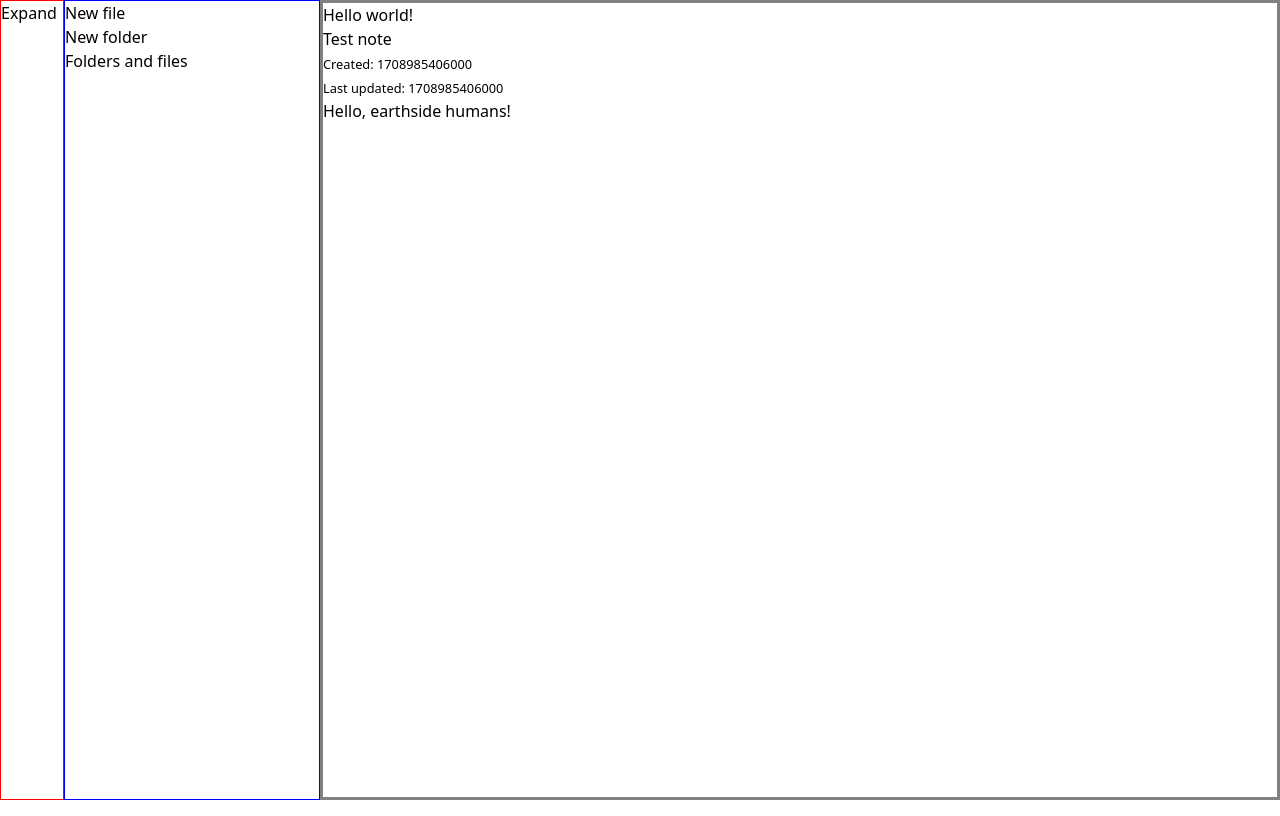
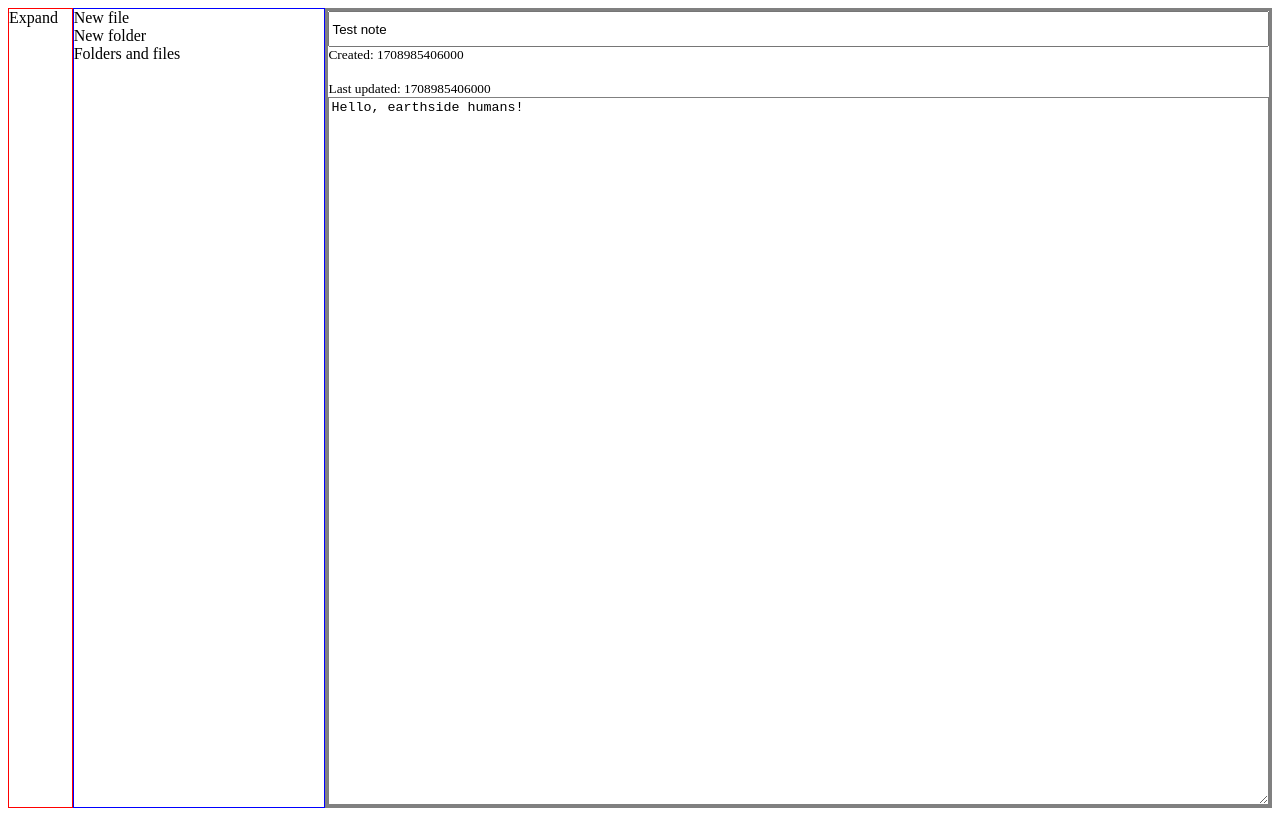
Before and after one commit to julesss-coder/markdown-editor, a React (Vite) app: page / in a window 1280 px wide. Built offline with nearby package versions, Linux system fonts and the light colour scheme.

Commit message:
Add ability to create and edit note.

```diff
--- a/src/App.jsx
+++ b/src/App.jsx
@@ -4,20 +4,74 @@ import { useState } from 'react';
 
 
 const App = () => {
-  const [notes, setNotes] = useState([
-    {
-      id: Math.random(),
+  const [notes, setNotes] = useState({
+    // Using numeric and incrementing (by 1) keys as ids because in case of a large number of notes, this allows constant time lookups and updates.
+    0: {
+      id: 0,
       title: "Test note",
       content: "Hello, earthside humans!",
       created: Date.now(),
       updated: Date.now()
     }
-  ]);
+  });
+
+  // Upon opening, first note is shown
+  const [editId, setEditId] = useState(0);
+
+
   const markdown = "# Hi, *Pluto*! url: www.pluto.com";
-  /*
-  create a store with 1 note
-  render note
-  */
+
+  const createNote = () => {
+    // Get highest numerical id in notes object and increment by 1 to create next id
+    let lastId = Math.max(...Object.keys(notes).map(stringId => +stringId));
+    lastId++;
+
+    setNotes({
+      ...notes,
+      [lastId]: {
+        id: lastId,
+        title: "",
+        content: "",
+        created: Date.now(),
+        updated: Date.now()
+      }
+    });
+    // TODO Upon creating a new note, title should be highlighted and ready to edit
+    // For now, user has to click into content field to edit new note - so I can separate creating and editing a note
+    setEditId(lastId);
+  };
+
+  const editNote = (id, e) => {
+    setEditId(id);
+
+    const updatedNotes = Object.values(notes).map(note => {
+      if (note.id === id) {
+        return {...note, content: e.target.value};
+      } else {
+        return note;
+      }
+    });
+
+    setNotes(updatedNotes);
+  };
+
+  const editNoteTitle = (id, e) => {
+    setEditId(id);
+
+    const updatedNotes = Object.values(notes).map(note => {
+      if (note.id === id) {
+        return {...note, title: e.target.value};
+      } else {
+        return note;
+      }
+    });
+
+    setNotes(updatedNotes);
+  };
+
+
+
+  console.log("notes: ", notes);
 
   return (
     <div className="app-container">
@@ -32,7 +86,7 @@ const App = () => {
       <div className="sidebar">
         <nav className="sidebar-menu">
           <ul>
-            <li>
+            <li onClick={createNote}>
               <a href="#">New file</a>
             </li>
             <li>
@@ -43,19 +97,18 @@ const App = () => {
         <div className="vault-contents">Folders and files</div>
       </div>
       <main className="note-editor">
-        <h1 className="text-3xl font-bold underline">
-          Hello world!
-        </h1>
+        {/* Display the note by the id of the one clicked/created */}
+        {/* Currently showing the last note because I'm working on creating a new note */}
         {notes ? (
-          notes.map(note => (
-            <div key={note.id}>
-              <h1>{note.title}</h1>
-              <small>Created: {note.created}</small>
+
+            <div className="note" key={notes[editId].id}>
+              <input className='note-title' value={notes[editId].title} onChange={(e) => editNoteTitle(notes[editId].id, e)}></input>
+              <small className='note-created'>Created: {notes[editId].created}</small>
               <br />
-              <small>Last updated: {note.updated}</small>
-              <div>{note.content}</div>
+              <small className='note-last-updated'>Last updated: {notes[editId].updated}</small>
+              <textarea className='note-content' onChange={(e) => editNote(notes[editId].id, e)} value={notes[editId].content}></textarea>
             </div>
-          ))
+
         ) :
           "No notes created yet."
         }
--- a/src/index.css
+++ b/src/index.css
@@ -1,6 +1,6 @@
-@import 'tailwindcss/base';
+/* @import 'tailwindcss/base';
 @import 'tailwindcss/components';
-@import 'tailwindcss/utilities';
+@import 'tailwindcss/utilities'; */
 
 /* Replace these basic styles with Tailwind CSS once functionality is finished */
 .app-container {
@@ -35,5 +35,30 @@ nav ul li a {
 .note-editor {
     flex-basis: 75%;
     border: 3px solid grey;
+    display: flex;
+    flex-direction: column;
 
 }
+
+.note {
+    display: flex;
+    flex-direction: column;
+    height: 100%;
+}
+
+.note-title {
+    /* Fixed height */
+    flex: 0 1 30px;
+}
+
+.note-created,
+.note-last-updated {
+    /* Sized to content */
+    flex: 0 1 auto;
+}
+
+.note-content {
+    border: 1px solid gray;
+    /* Take up remaining vertical space */
+    flex: 1 1 auto;
+}
```
